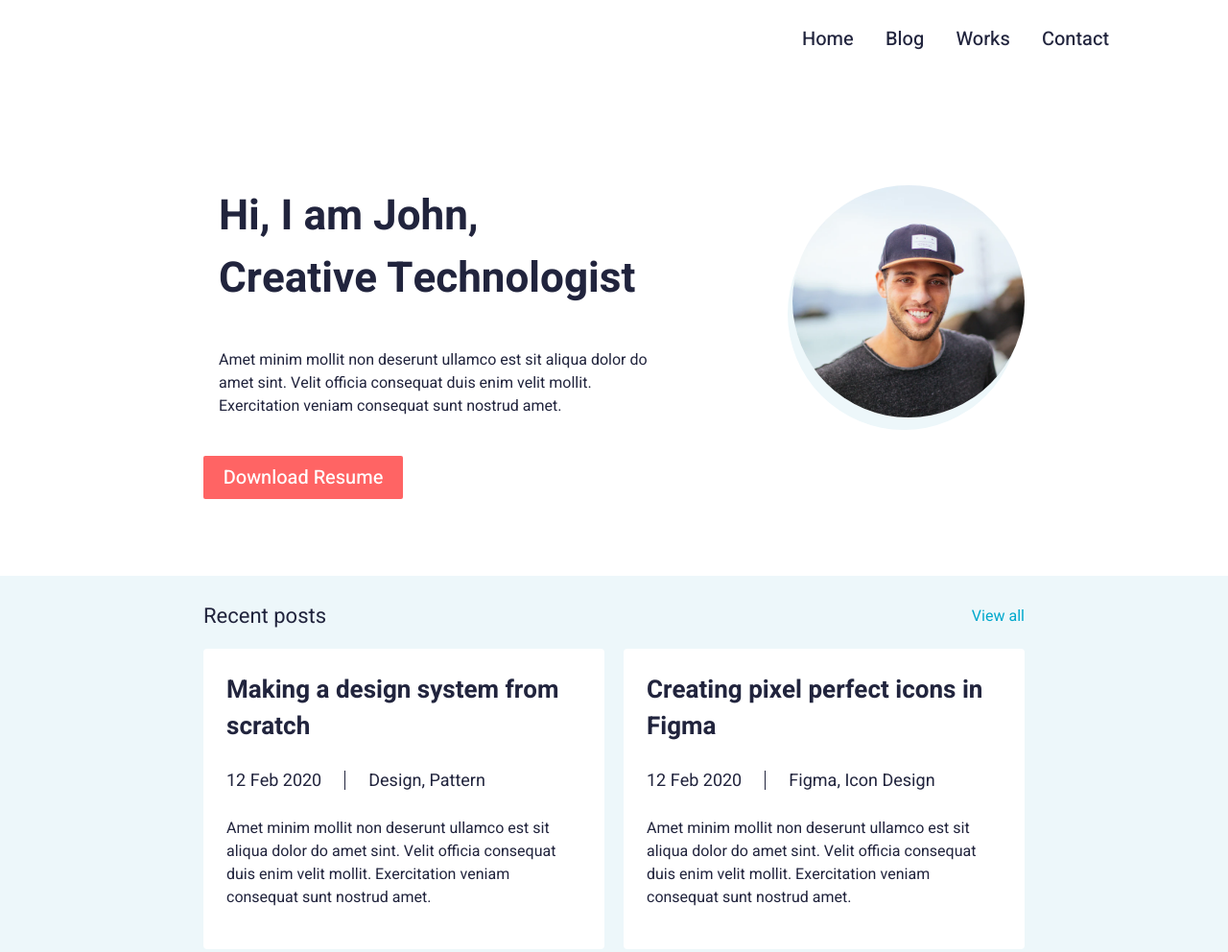
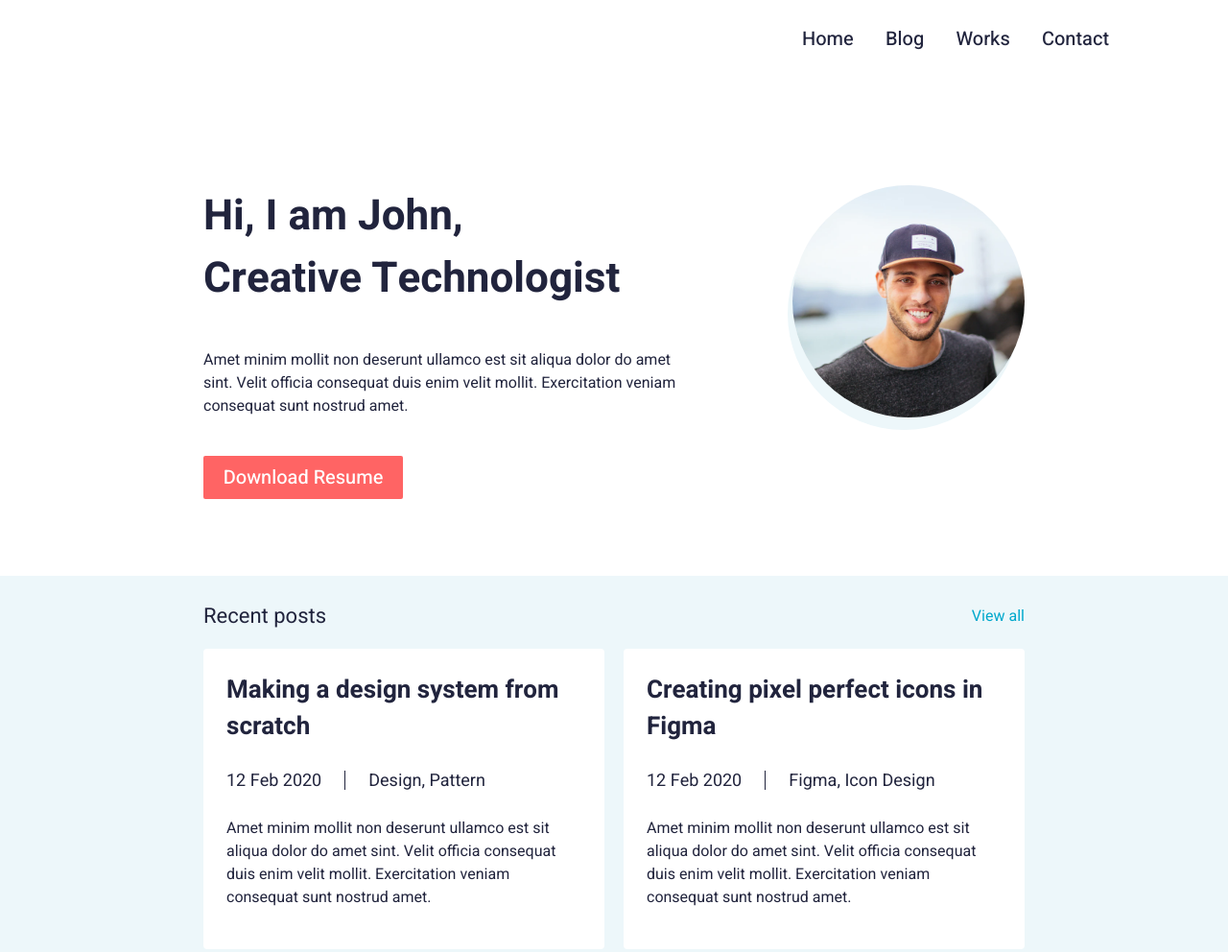
Before and after one commit to criticvl/adaptive-modern-website, a website: page src/index.html in a window 1280 px wide. Shown: the top 992 px of the page at 96% size. Drawn offline with nearby package versions, Linux system fonts and the light colour scheme; files that its build step writes are made by us from their sources; files whose address does not match are found by name; a web font is replaced by a local one.

Commit message:
hero padding fix

```diff
--- a/src/scss/main.scss
+++ b/src/scss/main.scss
@@ -59,7 +59,6 @@ main {
         }
       }
       .hero-text {
-        padding: 0 16px;
         display: flex;
         flex-direction: column;
         width: 500px;
```
